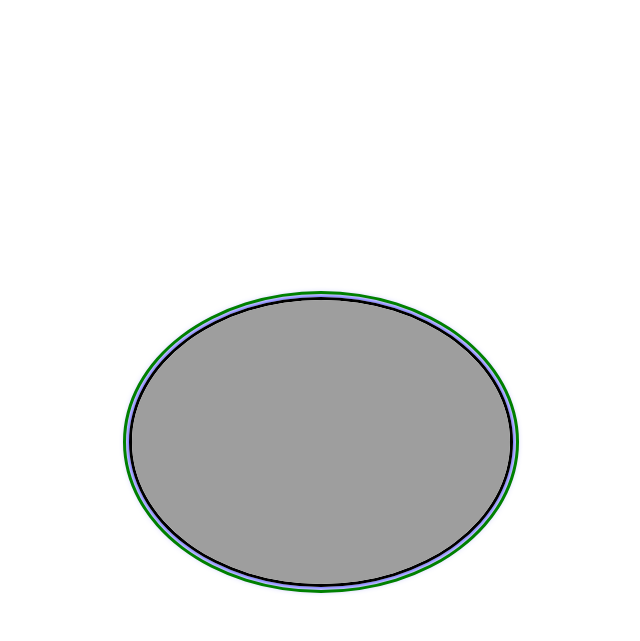
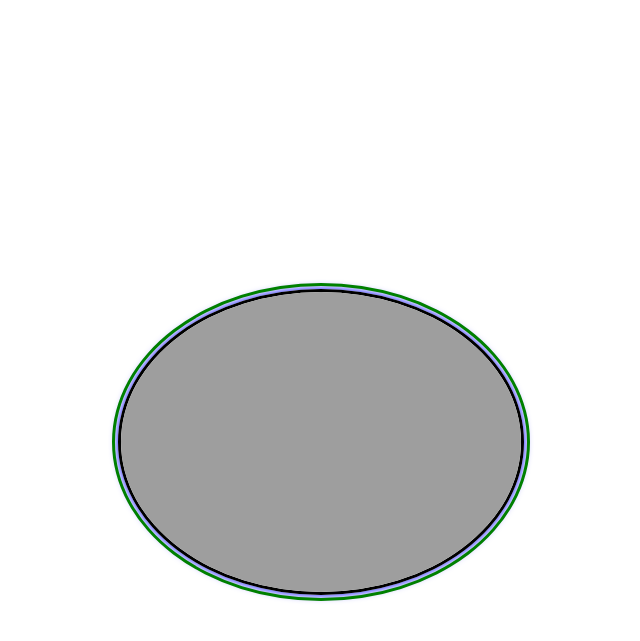
Before and after one commit to ukah/ukah.github.io, a Jekyll site: the page built from index.md, in a window 1280 px wide. Shown: the top 641 px of the page, without its empty margins (313-953 px from the left). Built offline with Jekyll 4.4.1, drawn with Linux system fonts in a browser that asks for light colours.

Commit message:
なんか画像ちっちゃかったので調整

```diff
--- a/_sass/base.scss
+++ b/_sass/base.scss
@@ -16,7 +16,7 @@ body {
   border:3px solid black;
   outline: 3px solid green;
   outline-offset: 3px;
-  max-width: 30vw;
+  max-width: 50dvw;
 
   /* 3重線その1 */
 // border-color: solid 2px #0f0;
```
Also changed, not shown: 1 other file.
